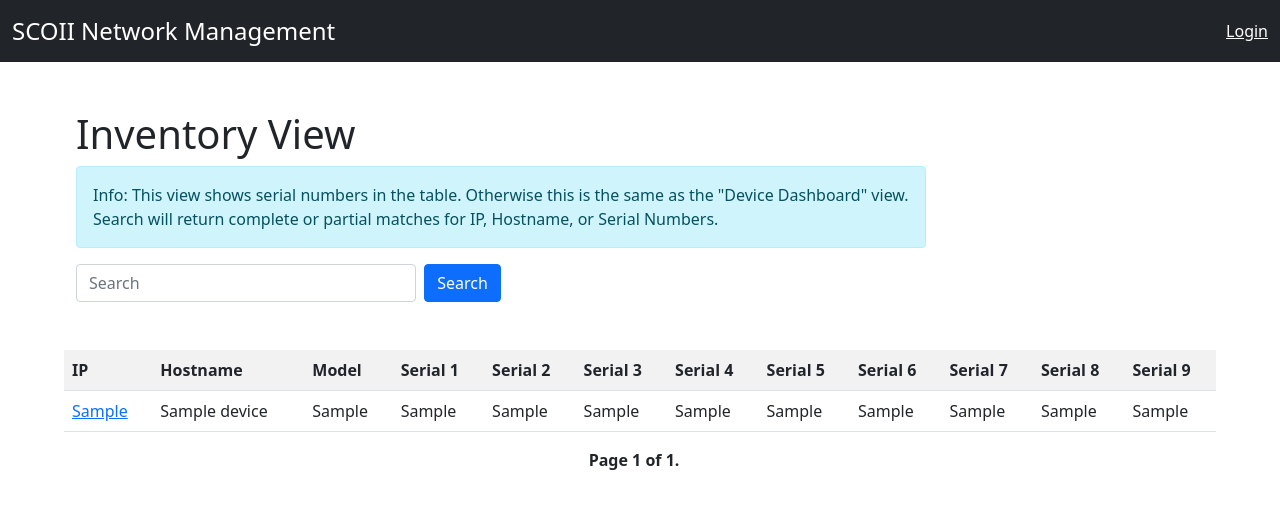
After one commit to joshualezu/NetworkDeviceManager, a Django app: template networkdevice/templates/networkdevice/inventory_view.html in a window 1280 px wide. The commit adds this page. Shown: the top 509 px of the page. Run offline with Django 3.2, Linux system fonts and the light colour scheme; the template is opened without the code that fills it: most values are stand-ins (such as "Sample title", 1, 10 or a date in 2020); some libraries are stand-ins or nearby versions.

Commit message:
Added an inventory view to display serial numbers in table

```diff
--- a/networkdevice/templates/base.html
+++ b/networkdevice/templates/base.html
@@ -34,7 +34,7 @@
               <a class="nav-link active fs-5" aria-current="page" href="/">Home</a>
             </li>
             <li class="nav-item">
-              <a class="nav-link active fs-5" aria-current="page" href="/">Inventory View</a>
+              <a class="nav-link active fs-5" aria-current="page" href="/inventory_view/">Inventory View</a>
             </li>
           </ul>
         </div>
--- /dev/null
+++ b/networkdevice/templates/networkdevice/inventory_view.html
@@ -0,0 +1,82 @@
+{% extends "base.html" %}
+{% block title %}Inventory View{% endblock %}
+{% block content %}
+{% load tz %}
+
+
+   <div class="row my-5" style="width:90%; margin:auto;">
+       <div class="col-md-auto">
+           <h1>Inventory View</h1>
+           <p class="alert alert-info">
+               Info: This view shows serial numbers in the table. Otherwise this is the same as the "Device Dashboard" view.<br />
+               Search will return complete or partial matches for IP, Hostname, or Serial Numbers.
+           </p>
+           <form class="d-flex" style="width:50%;" method="GET">
+            <input class="form-control me-2" name="inventorysearch" type="search" placeholder="Search" aria-label="Search" required>
+            <button class="btn btn-primary text-nowrap" type="submit">Search</button>
+          </form>
+       </div>
+   </div>
+
+
+
+  <table class="table table-striped" style="width:90%; margin:auto;">
+    <tr>
+        <th>IP</th>
+        <th>Hostname</th>
+        <th>Model</th>
+        <th>Serial 1</th>
+        <th>Serial 2</th>
+        <th>Serial 3</th>
+        <th>Serial 4</th>
+        <th>Serial 5</th>
+        <th>Serial 6</th>
+        <th>Serial 7</th>
+        <th>Serial 8</th>
+        <th>Serial 9</th>
+    </tr>
+
+    {% for device in object_list %}
+    <tr {% if device.pingable == False %} class="table-danger"{% endif %}>
+        <td><a href="{{ device.get_absolute_url }}">{{ device.ip }}</a></td>
+        <td>{{ device.hostname }}</td>
+        <td>{{ device.device_model }}</td>
+        <td>{{ device.serial_1 }}</td>
+        <td>{{ device.serial_2 }}</td>
+        <td>{{ device.serial_3 }}</td>
+        <td>{{ device.serial_4 }}</td>
+        <td>{{ device.serial_5 }}</td>
+        <td>{{ device.serial_6 }}</td>
+        <td>{{ device.serial_7 }}</td>
+        <td>{{ device.serial_8 }}</td>
+        <td>{{ device.serial_9 }}</td>
+    </tr>
+  {% endfor %}
+  </table>
+    {% if page_obj %}
+    <div class="row my-3" style="width:90%; margin:auto;">
+    <div class="pagination container-flud">
+    <span class="step-links" style="margin:auto;">
+        {% if page_obj.has_previous %}
+            <a href="?page=1" class="link-dark">&laquo; First</a>
+            <a href="?page={{ page_obj.previous_page_number }}" class="link-dark">Previous</a>
+        {% endif %}
+
+        <span class="current fw-bold">
+            Page {{ page_obj.number }} of {{ page_obj.paginator.num_pages }}.
+        </span>
+
+        {% if page_obj.has_next %}
+            <a href="?page={{ page_obj.next_page_number }}" class="link-dark">Next</a>
+            <a href="?page={{ page_obj.paginator.num_pages }}" class="link-dark">Last &raquo;</a>
+        {% endif %}
+    </span>
+    </div>
+    {% endif %}
+
+    {% if not object_list %}
+    <div class="row mb-5 mt-5" style="width:90%; margin:auto;">
+        <h3 class="text-center">No devices found{% if query %} for search "{{ query }}"{% endif %}</h3>
+    </div>
+    {% endif %}
+{% endblock %}
--- a/networkdevice/urls.py
+++ b/networkdevice/urls.py
@@ -1,10 +1,11 @@
 from django.urls import path
 from django.contrib.auth import views as auth_views
 from . import views
-from .views import DeleteDeviceView, DeviceDetailView, UpdateDeviceView,DeviceDashboardView,DeviceSearchView
+from .views import DeleteDeviceView, DeviceDetailView, DeviceInventoryView, UpdateDeviceView,DeviceDashboardView,DeviceSearchView
 
 urlpatterns = [
     path('', DeviceDashboardView.as_view(), name='device_dashboard'),
+    path('inventory_view/', DeviceInventoryView.as_view(), name='inventory_view'),
     path('device/edit/<int:pk>/', UpdateDeviceView.as_view(), name='edit_device'),
     path('device/delete/<int:pk>/', DeleteDeviceView.as_view(), name='delete_device'),
     path('device/<int:pk>/<str:ip>/', DeviceDetailView.as_view(), name='device_detail'),
```
Also changed, not shown: networkdevice/views.py (+36 -4 lines), networkdevice/templates/networkdevice/device_dashboard.html (renamed from networkdevice/templates/networkdevice/devicedashboard.html).
